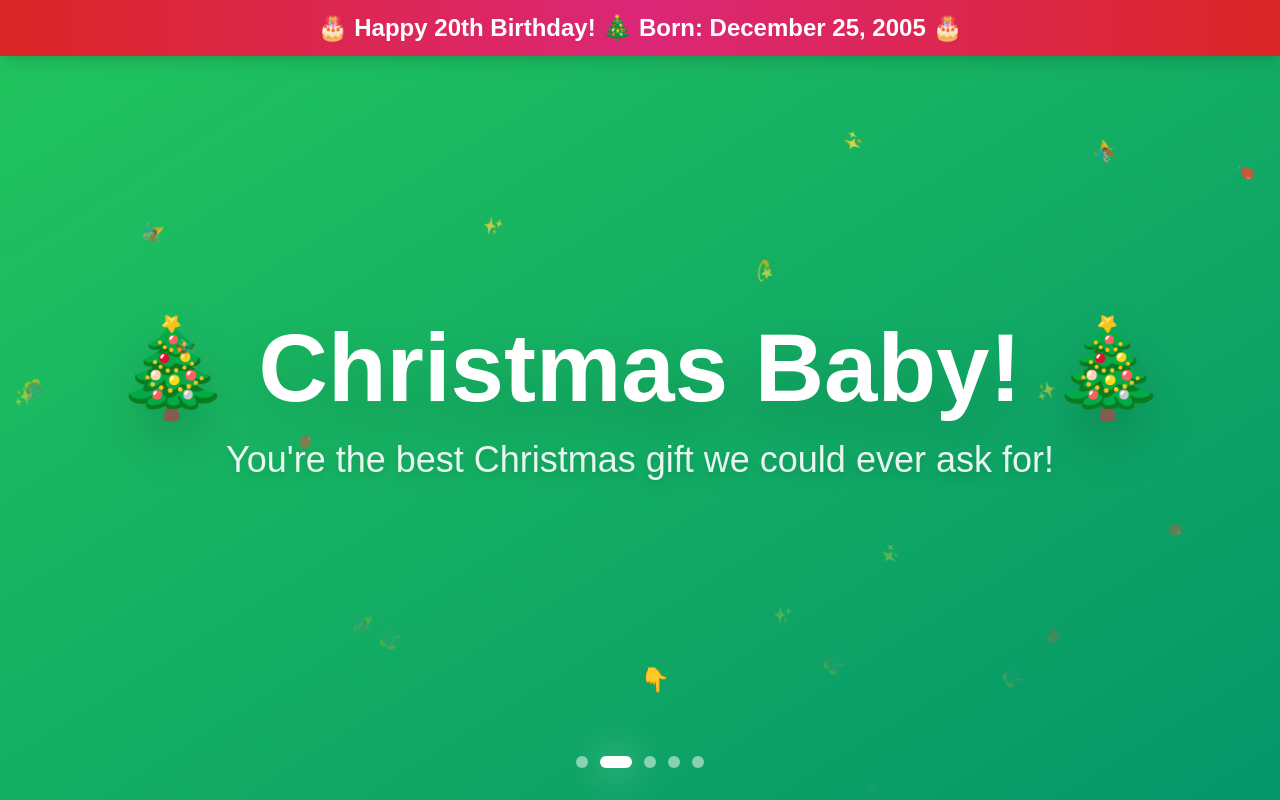
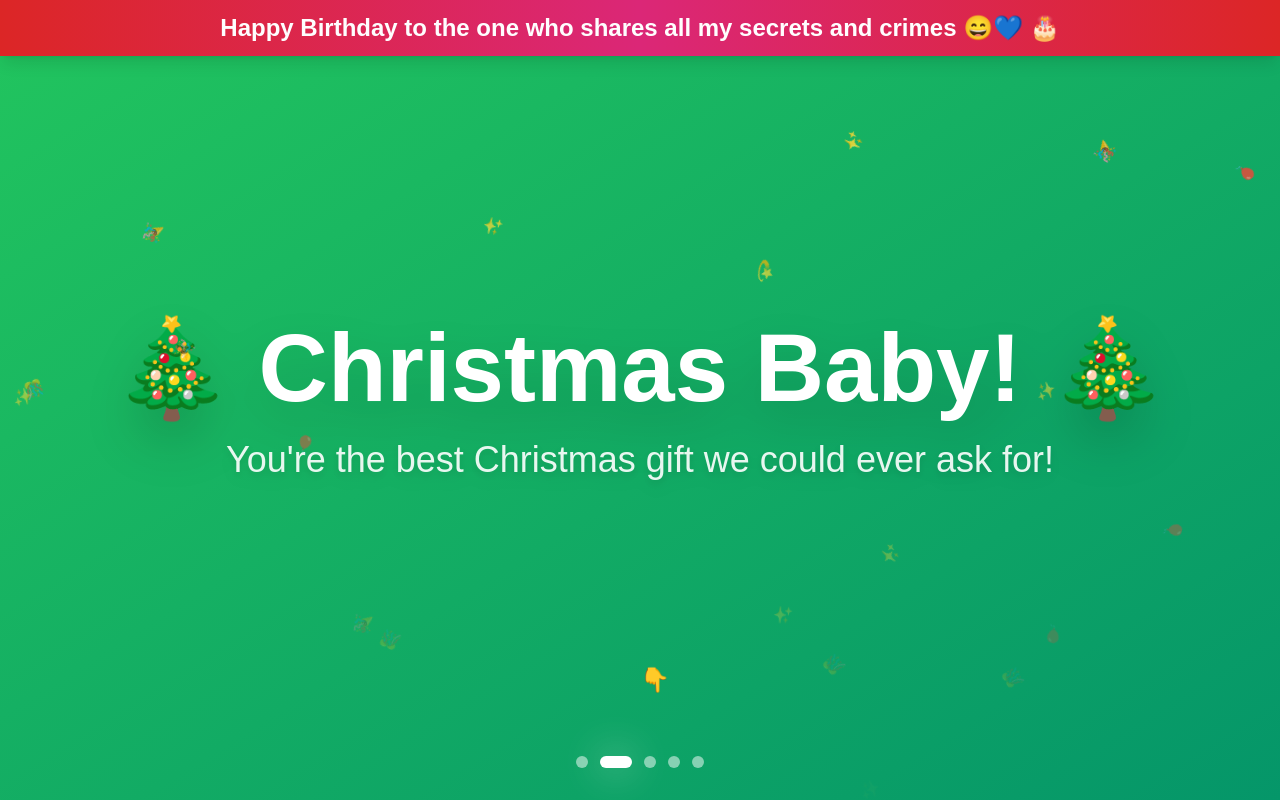
Before and after one commit to anshika13-git/Brothers-Surprise, a Next.js app: page / in a window 1280 px wide. Shown: the top 800 px of the page. Built offline with nearby package versions, Linux system fonts and the light colour scheme.

Commit message:
Fix GitHub Pages basePath configuration

```diff
--- a/app/page.tsx
+++ b/app/page.tsx
@@ -99,7 +99,7 @@ export default function Home() {
       {/* Birthday Header Banner */}
       <div className="fixed top-0 left-0 right-0 z-50 bg-gradient-to-r from-red-600 via-pink-600 to-red-600 text-white py-3 px-4 text-center shadow-lg">
         <p className="text-lg md:text-2xl font-bold animate-pulse">
-          🎂 Happy {age}th Birthday! 🎄 Born: December 25, 2005 🎂
+          Happy Birthday to the one who shares all my secrets and crimes 😄💙 🎂
         </p>
       </div>
 
```
